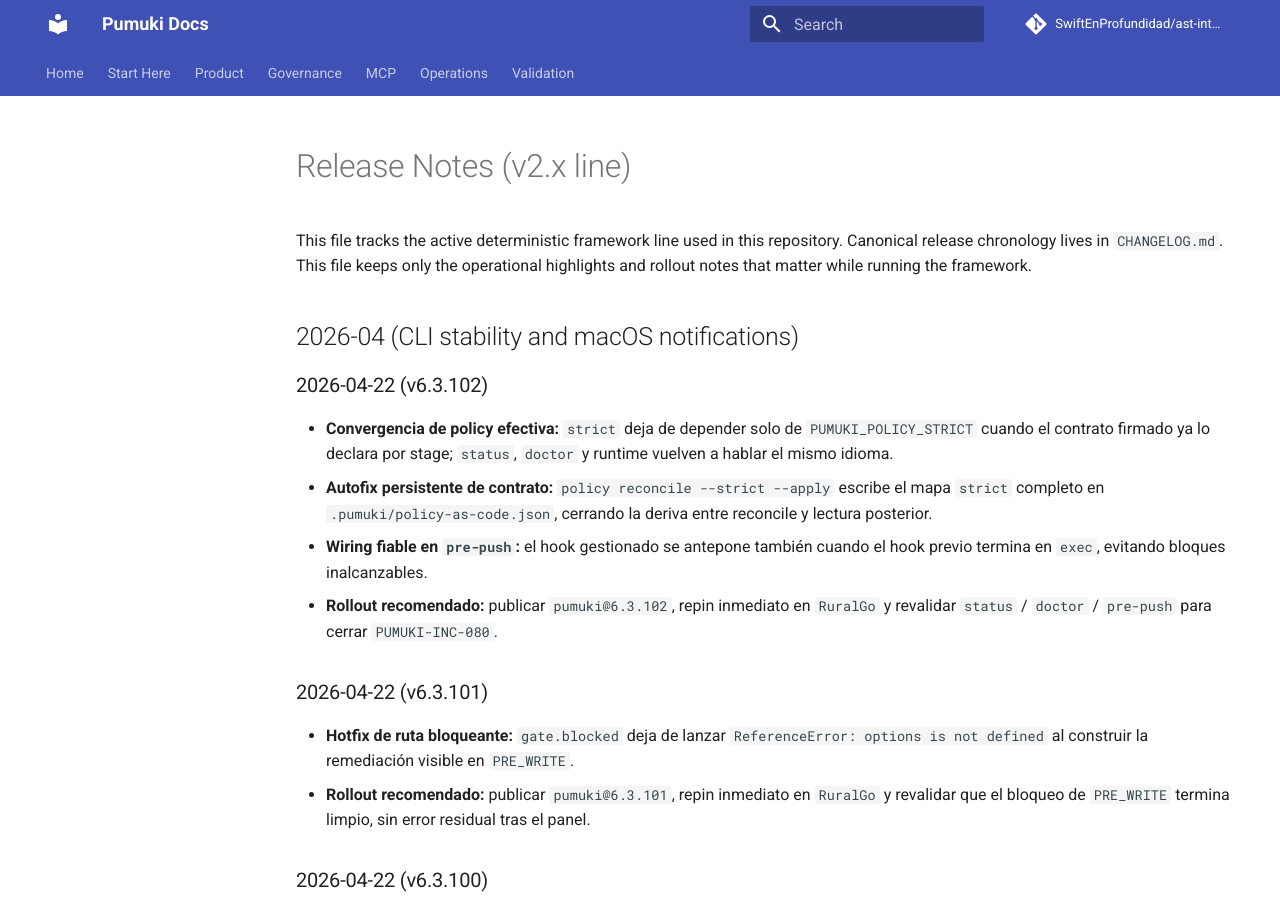
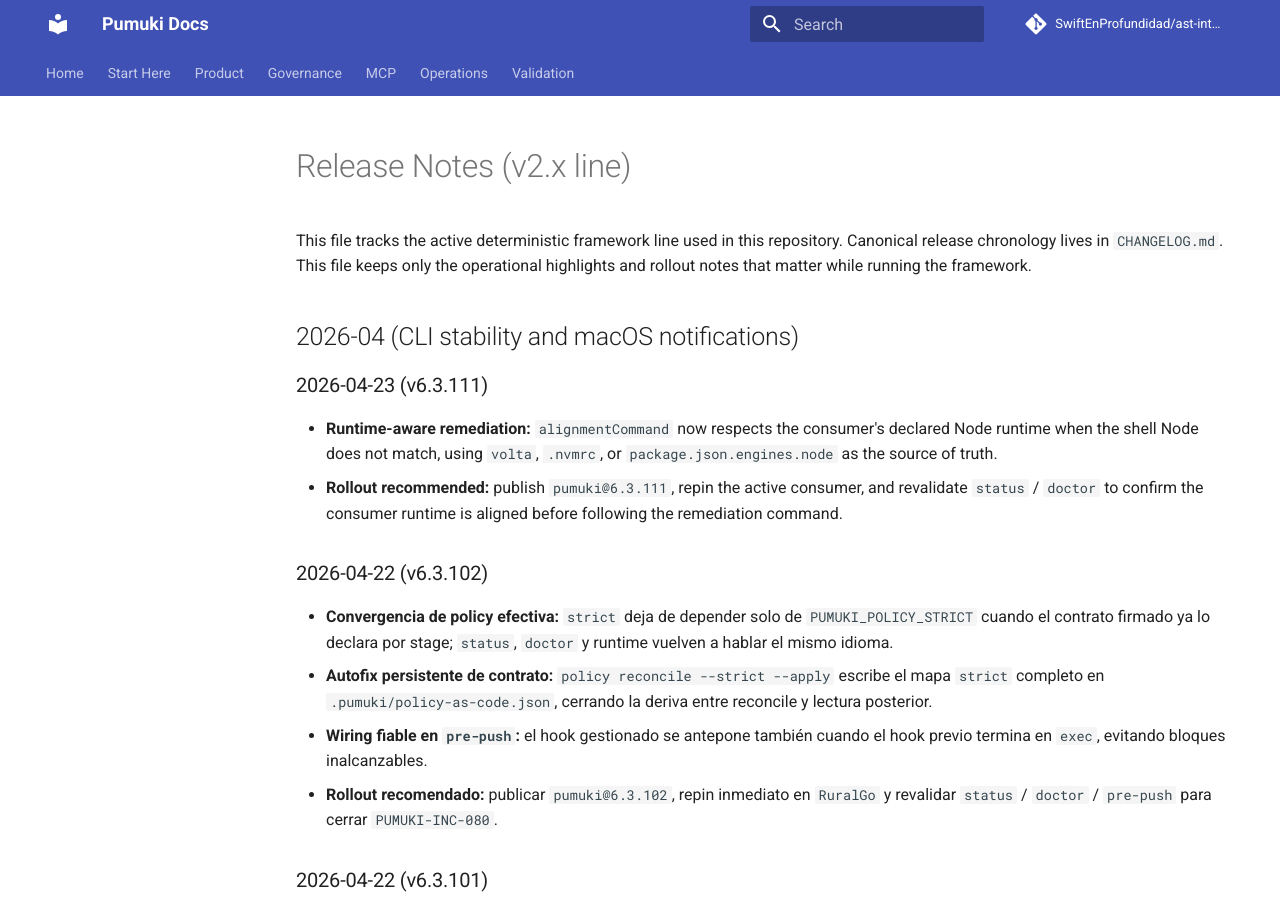
Before and after one commit to SwiftEnProfundidad/ast-intelligence-hooks, an MkDocs documentation site: the page built from docs/operations/RELEASE_NOTES.md, in a window 1280 px wide and 900 px high. Built offline with MkDocs 1.6.1 and Material for MkDocs 9.7.7, drawn with Linux system fonts in a browser that asks for light colours; comment, search, counter and statistics services are not loaded.

Commit message:
chore(release): 6.3.111

```diff
--- a/docs/operations/RELEASE_NOTES.md
+++ b/docs/operations/RELEASE_NOTES.md
@@ -5,6 +5,11 @@ Canonical release chronology lives in `CHANGELOG.md`.
 This file keeps only the operational highlights and rollout notes that matter while running the framework.
 
 ## 2026-04 (CLI stability and macOS notifications)
+
+### 2026-04-23 (v6.3.111)
+
+- **Runtime-aware remediation:** `alignmentCommand` now respects the consumer's declared Node runtime when the shell Node does not match, using `volta`, `.nvmrc`, or `package.json.engines.node` as the source of truth.
+- **Rollout recommended:** publish `pumuki@6.3.111`, repin the active consumer, and revalidate `status` / `doctor` to confirm the consumer runtime is aligned before following the remediation command.
 
 ### 2026-04-22 (v6.3.102)
 
--- a/package.json
+++ b/package.json
@@ -1,6 +1,6 @@
 {
   "name": "pumuki",
-  "version": "6.3.102",
+  "version": "6.3.111",
   "description": "Enterprise-grade AST Intelligence System with multi-platform support (iOS, Android, Backend, Frontend) and Feature-First + DDD + Clean Architecture enforcement. Includes dynamic violations API for intelligent querying.",
   "main": "index.js",
   "bin": {
```
Also changed, not shown: CHANGELOG.md (+7 -0 lines), 1 other file.
